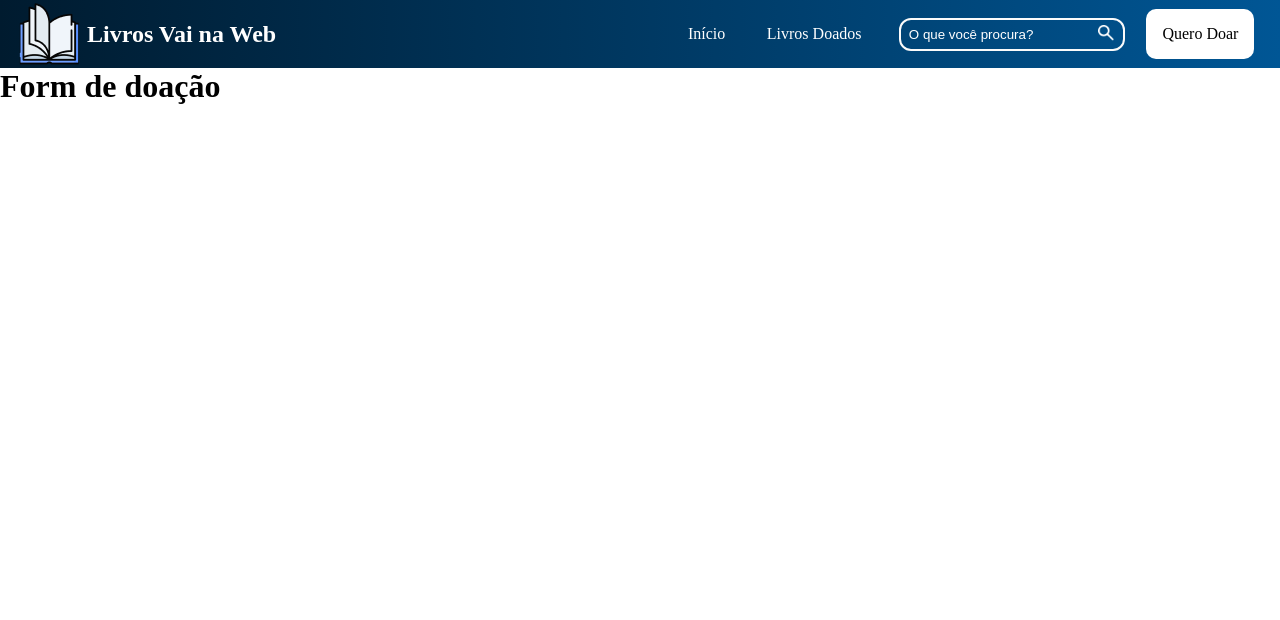
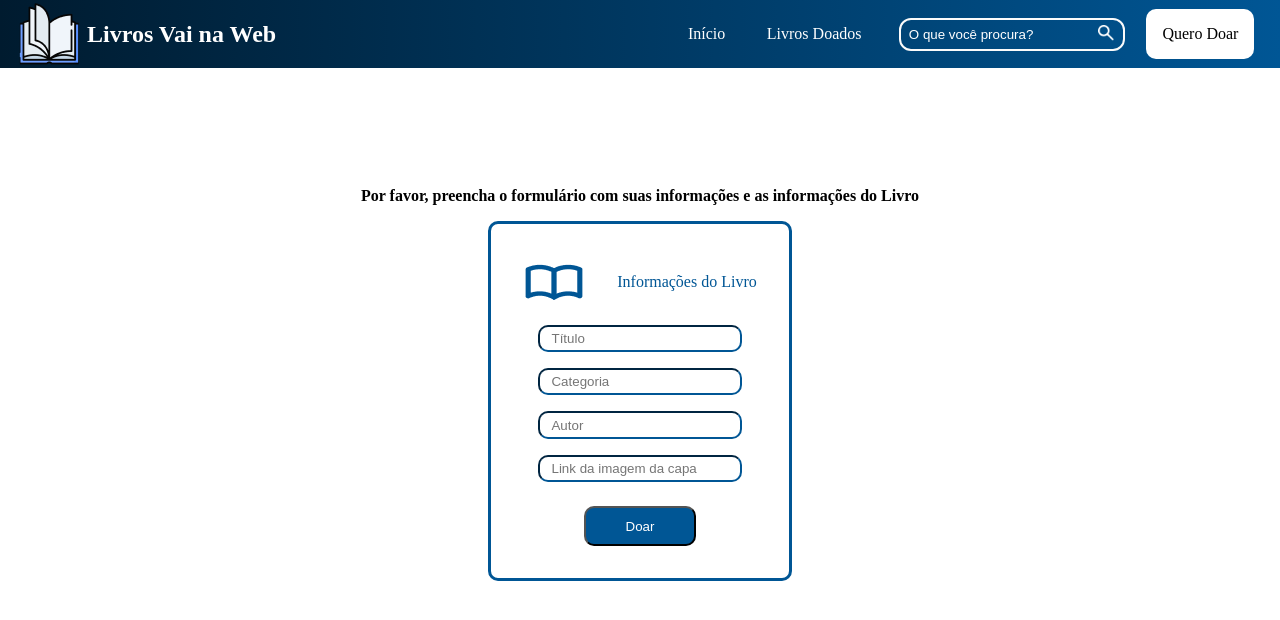
Before and after one commit to gustavor8/booksVNW, a React (Vite) app: page /querodoar in a window 1280 px wide. Shown: the top 620 px of the page. Built offline with nearby package versions, Linux system fonts and the light colour scheme.

Commit message:
✨ feat: add the denotaeForm component

```diff
--- a/src/components/donateForm/donateForm.jsx
+++ b/src/components/donateForm/donateForm.jsx
@@ -1,7 +1,55 @@
+import openBook from "../../assets/img/openBook.png";
+import s from "./donateForm.module.scss";
 export default function DonateForm() {
+  // Function called on form submit
+  const donate = (e) => {
+    e.preventDefault();
+    console.log(e.target);
+    const donationData = {
+      title: e.target.title.value,
+      category: e.target.category.value,
+      author: e.target.author.value,
+      imageLink: e.target.imageLink.value,
+    };
+
+    // Checks if all fields are filled in
+    if (
+      donationData.title &&
+      donationData.category &&
+      donationData.author &&
+      donationData.imageLink
+    ) {
+      alert("Doação realizada com sucesso!");
+    } else {
+      alert("Doação não realizada! Verifique todos os campos.");
+    }
+  };
+
   return (
-    <>
-      <h1>Form de doação</h1>
-    </>
+    <div className={s.container}>
+      <h4>
+        Por favor, preencha o formulário com suas informações e as informações
+        do Livro
+      </h4>
+      <form onSubmit={donate} className={s.form}>
+        <figure>
+          <img src={openBook} alt="Imagem de um livro aberto" />
+          <figcaption>Informações do Livro</figcaption>
+        </figure>
+
+        <input type="text" placeholder="Título" name="title" required />
+        <input type="text" placeholder="Categoria" name="category" required />
+        <input type="text" placeholder="Autor" name="author" required />
+        <input
+          type="text"
+          placeholder="Link da imagem da capa"
+          name="imageLink"
+          required
+        />
+
+        {/* Botão de envio */}
+        <button type="submit">Doar</button>
+      </form>
+    </div>
   );
 }
--- /dev/null
+++ b/src/components/donateForm/donateForm.module.scss
@@ -0,0 +1,60 @@
+.container {
+  display: flex;
+  align-items: center;
+  justify-content: center;
+  height: 75vh;
+  flex-direction: column;
+  margin-top: 1rem;
+  h4 {
+    text-align: center;
+    padding: 0em 1em 0em 1em;
+  }
+}
+.form {
+  border: 3px solid #005695;
+  max-width: 400px;
+  display: flex;
+  align-items: center;
+  justify-content: center;
+  flex-wrap: wrap;
+  flex-direction: column;
+  margin-top: 1rem;
+  border-radius: 10px;
+  color: #005695;
+  padding: 2em 2em 1.5em 2em;
+  figure {
+    display: flex;
+    align-items: center;
+    justify-content: center;
+    img {
+      margin-right: 2rem;
+    }
+  }
+  input {
+    margin-top: 1rem;
+    height: 1.5rem;
+    border-radius: 10px;
+    padding: 5%;
+    border-color: #005695;
+    &:focus {
+      border-color: orange;
+      outline: none;
+    }
+  }
+  button {
+    margin: 1.5rem 0rem 0.5rem 0rem;
+    padding: 0.8em 3em 0.8em 3em;
+    background: #005695;
+    color: white;
+    border-radius: 10px;
+    transition: 0.5s;
+    &:hover {
+      background: #001b2f;
+      box-shadow: 0px 4px 8px rgba(0, 0, 0, 0.3);
+    }
+    &:active {
+      background: #018bed;
+      transition: background 0.3s ease;
+    }
+  }
+}
--- a/src/components/header/header.module.scss
+++ b/src/components/header/header.module.scss
@@ -94,6 +94,7 @@ header {
               width: 20px;
               padding: 2px;
               transition: 0.5s;
+
               &:hover {
                 background-color: #a0a0a088;
                 border-radius: 5px;
```
Also changed, not shown: src/assets/img/openBook.png (added).
